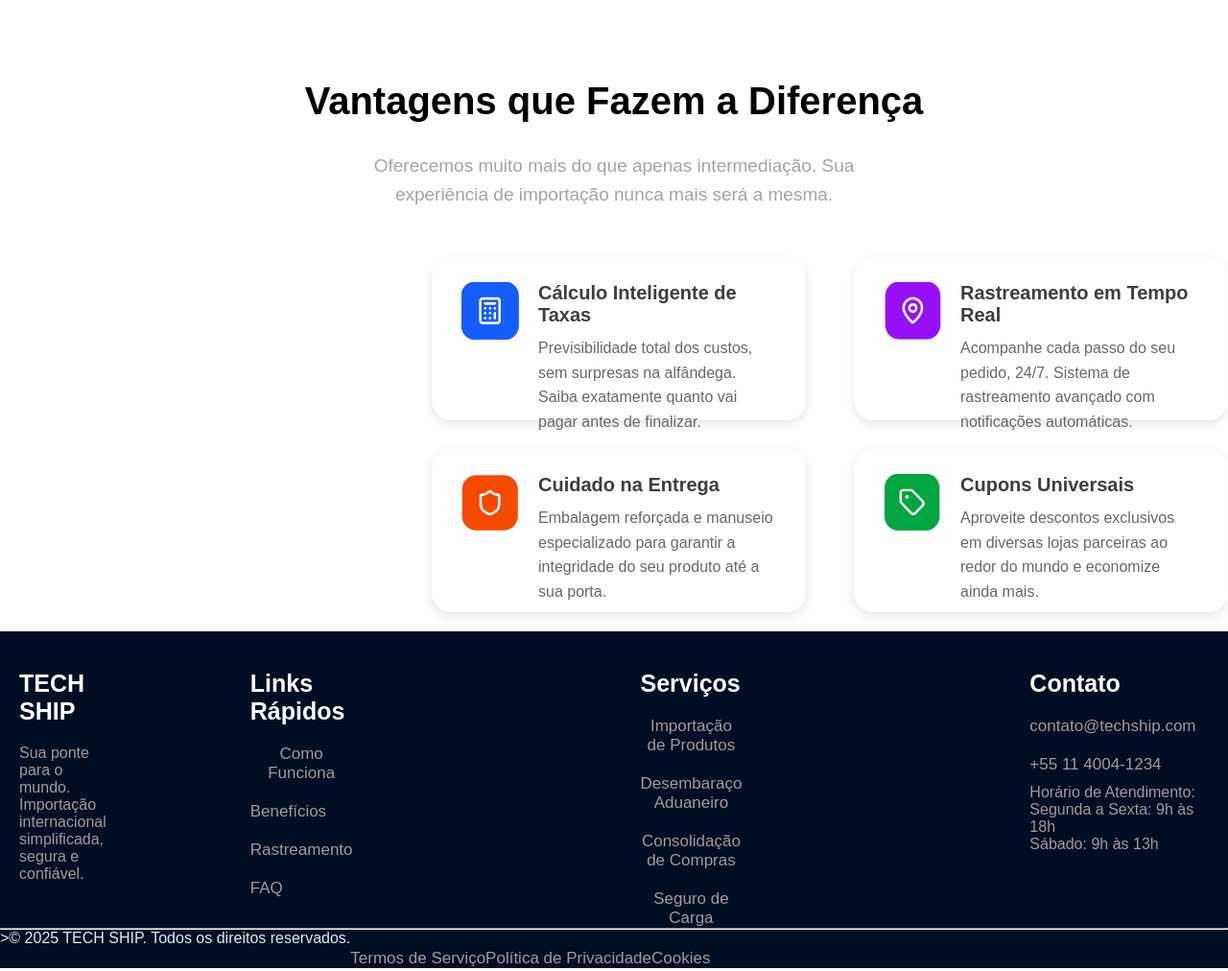
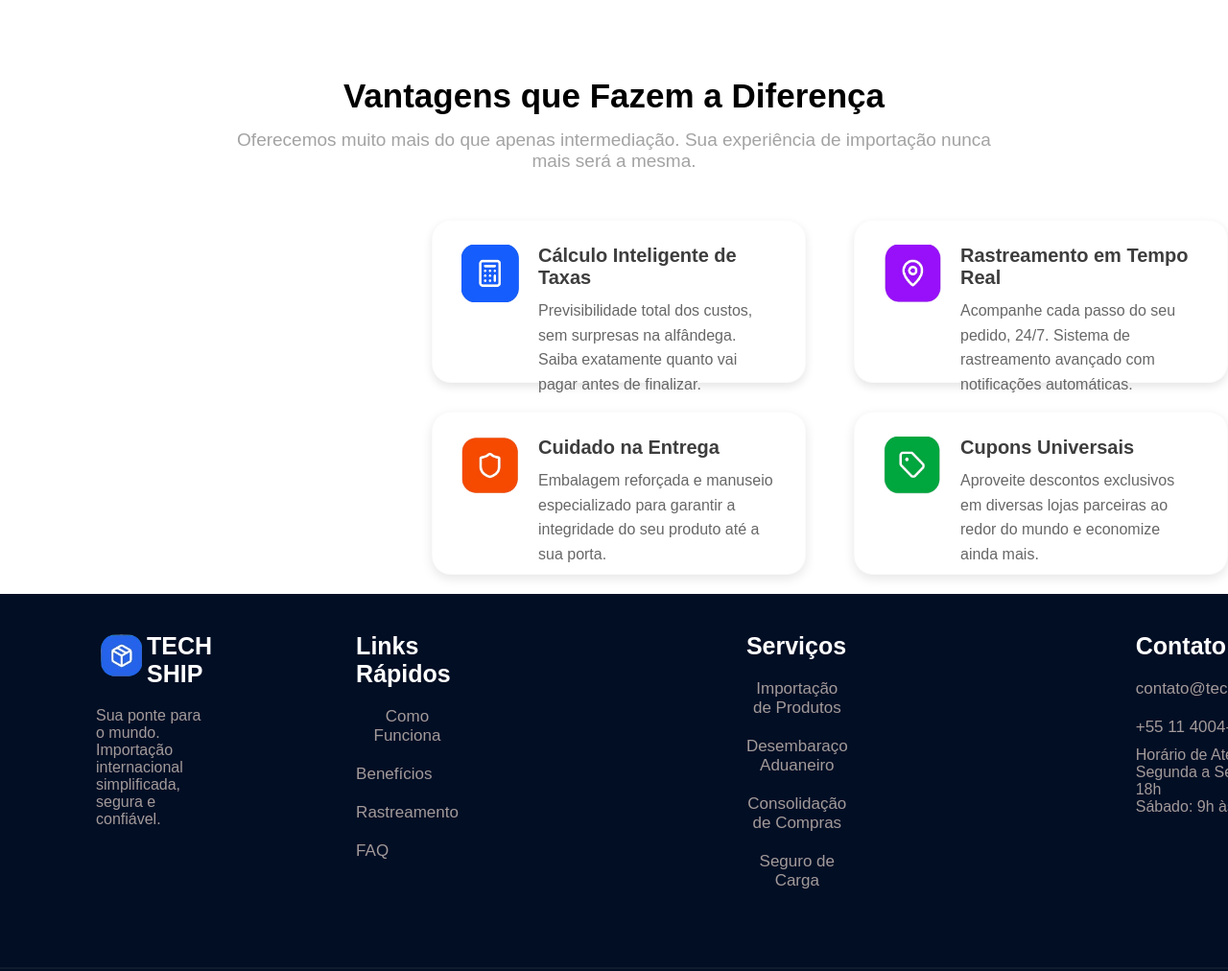
Before and after one commit to GuilhermeBuenoDA/TECH-SHIP, a plain HTML site: page index.html in a window 1280 px wide. Shown: the part 2820-3832 px from the top of the page at 96% size. Drawn offline with Linux system fonts and the light colour scheme.

Commit message:
Co-authored-by: Vinicius Santos <ViniSantosC@users.noreply.github.com> Co-authored-by: GuilhermeBuenoDA <GuilhermeBuenoDA@users.noreply.github.com>

```diff
--- a/index.html
+++ b/index.html
@@ -174,7 +174,8 @@
                             </div>
                             <div>
                                 <p class="titulodivVantagens1">Cálculo Inteligente de Taxas</p>
-                                <p class="textodivvantagens1">Previsibilidade total dos custos, sem surpresas na alfândega. Saiba exatamente quanto vai pagar antes de finalizar.</p>
+                                <p class="textodivvantagens1">Previsibilidade total dos custos, sem surpresas na
+                                    alfândega. Saiba exatamente quanto vai pagar antes de finalizar.</p>
                             </div>
                         </div>
                     </div>
@@ -229,8 +230,12 @@
     <footer>
         <div class="emcima1">
             <div class="t0">
-                <h1 class="titulofo">TECH SHIP</h1>
-                <p class="pmaldito">Sua ponte para o mundo. Importação <br> internacional simplificada, segura e confiável.</p>
+                <div class="footerdivlogo">
+                    <img src="img/LogoTechShip.png" alt="Log">
+                    <h1 class="titulofo">TECH SHIP</h1>
+                </div>
+                <p class="pmaldito">Sua ponte para o mundo. Importação <br> internacional simplificada, segura e
+                    confiável.</p>
                 <button>
                     <img src="" alt="">
                 </button>
@@ -265,10 +270,9 @@
         <hr class="hrmaldito">
         <div class="ultimo">
             <p>>© 2025 TECH SHIP. Todos os direitos reservados.</p>
-            <button>Termos de Serviço</button>
-            <button>Política de Privacidade</button>
-            <button>Cookies</button>
-        </div>
+            <button class="b1">Termos de Serviço</button>
+            <button class="b2">Política de Privacidade</button>
+            <button class="b3">Cookies</button>
         </div>
     </footer>
     <script src="script.js"></script>
--- a/style.css
+++ b/style.css
@@ -7,7 +7,7 @@
     --color-azul: rgb(11, 92, 243);
     --color-grey: rgb(61, 61, 61);
     --color-cinza-claro: rgb(104, 103, 103);
-    --transparente  : transparent;
+    --transparente: transparent;
     --texto-embaixo: rgb(123, 138, 150);
     --color-linha: rgb(226, 226, 226);
     --background-button-laranja: rgb(255, 94, 0);
@@ -241,7 +241,7 @@ header h1 {
 }
 
 .tituloimportar {
-    font-size: 40px;
+    font-size: 36px;
     font-weight: bold;
     font-family: Arial, Helvetica, sans-serif;
     color: var(--color-black);
@@ -375,6 +375,7 @@ header h1 {
     color: var(--color-black);
     padding-bottom: 10px;
 }
+
 .tokito4 {
     font-family: Arial, Helvetica, sans-serif;
     font-size: x-large;
@@ -382,12 +383,14 @@ header h1 {
     padding-left: 50px;
     padding-top: 33px;
 }
+
 .tokito5 {
     font-family: Arial, Helvetica, sans-serif;
     font-size: large;
     color: var(--color-cinza-claro);
     padding-left: 50px;
 }
+
 .tokito6 {
     margin-left: 50px;
     padding-right: 500px;
@@ -400,11 +403,18 @@ header h1 {
     margin-bottom: 15px;
     cursor: pointer;
 }
+
 .tokito7 {
-    background: linear-gradient(50deg, var(--tokito-co), var(--tokito-cor));
+    background: blue, red;
+    /* Duas cores de fundo */
+    background-size: 50% 100%;
+    /* Cada cor ocupa metade da largura */
+    background-position: 0 0, 100% 0;
+    /* Posiciona a azul na esquerda e a vermelha na direita */
+    background-repeat: no-repeat;
     padding-right: 100px;
     margin-left: 75px;
-    padding-bottom:25px;
+    padding-bottom: 25px;
     padding-top: 15px;
 }
 
@@ -420,7 +430,7 @@ header h1 {
 }
 
 .tiituloVantagens1 {
-    font-size: 40px;
+    font-size: 35px;
     font-weight: bold;
     font-family: Arial, Helvetica, sans-serif;
     margin-top: 80px;
@@ -429,16 +439,15 @@ header h1 {
 }
 
 .tiituloVantagens2 {
-    margin-top: 30px;
+    margin-top: 15px;
     font-size: 19px;
     color: rgb(163, 163, 163);
     text-align: center;
-    max-width: 600px;
+    max-width: 800px;
     margin-left: auto;
     margin-right: auto;
-    word-wrap: break-word;
+
     font-family: Arial, Helvetica, sans-serif;
-    line-height: 30px;
 }
 
 .divmãeVantagensDiferença {
@@ -465,6 +474,7 @@ header h1 {
     box-shadow: 0 6px 15px rgba(0, 0, 0, 0.2);
     border-color: rgba(209, 209, 209, 0.2);
 }
+
 .divVantagens2 {
     background-color: var(--bacground-color-white);
     border: 1px solid rgb(209, 209, 209, 0.1);
@@ -477,7 +487,7 @@ header h1 {
     margin-left: 50px;
     margin-top: 50px;
     font-family: Arial, Helvetica, sans-serif;
-    box-shadow: 0px 4px 10px rgba(0, 0, 0, 0.1) ;
+    box-shadow: 0px 4px 10px rgba(0, 0, 0, 0.1);
     transition: box-shadow 0.3 ease, border-color 0.3 ease;
 }
 
@@ -557,18 +567,26 @@ header h1 {
     line-height: 1.6;
 }
 
-/*inicio Vantagens que Fazem a Diferença fim*/
+/*Vantagens que Fazem a Diferença fim*/
 
 /*main final*/
 
 /* footer inicio */
+
 footer {
-    background-color:rgb(2, 14, 36);
+    background-color: rgb(2, 14, 36);
     font-family: Arial, Helvetica, sans-serif;
 }
 
 footer p {
     color: rgb(225, 234, 241);
+}
+
+.footerdivlogo {
+    display: flex;
+}
+.footerdivlogo img {
+    height: 50px;
 }
 
 footer h1 {
@@ -581,11 +599,17 @@ footer button {
     color: rgb(163, 154, 154);
     border: none;
     background-color: var(--transparente);
-    margin-top: 20px ;
-    transition: color 0,3s;
+    margin-top: 20px;
+    transition: color 0, 3s;
     cursor: pointer;
     font-size: 17px;
+    transition: all 0.5s ease;
 }
+footer button:hover{
+    border-bottom: 3px solid white ;
+    border-radius: 5px;
+}
+
 footer button:hover {
     color: aliceblue;
 }
@@ -595,37 +619,68 @@ footer button:hover {
     padding-top: 40px;
 
 }
+
 .pmaldito {
     margin-top: 20px;
     color: rgb(163, 154, 154);
 }
+
 .ultimo {
     display: flex;
+    align-items:center;
+}
+.ultimo p {
+    margin-left: 20px;
+}
+.b1 {
+    margin-left: auto;
+    margin-right: 90px;
+    margin-bottom: 20px;
+    transition: all 1s ease;
+}
+
+.b3 {
+    margin-right: 150px;
+    margin-bottom: 20px;
+}
+.b2 {
+    margin-right: 50px;
+    margin-bottom: 20px;
 }
 .t0 {
-    margin-left: 20px;
+    margin-left: 100px;
 }
+
 .t1 {
     margin-left: 150px;
     margin-right: 150px;
 }
+
 .t2 {
     margin-right: 150px;
     margin-left: 150px;
 }
+
 .t3 {
     margin-right: 150px;
     margin-left: 150px;
 }
+
 .t4 {
     margin-right: 50px;
     margin-left: 150px;
 }
+
 .to {
     margin-top: 10px;
-    color: rgb(163, 154, 154) ;
+    color: rgb(163, 154, 154);
 }
+
 .hrmaldito {
-    color: ;
+    margin-top: 80px;
+    margin-top: 80px;
+    border: none;
+    border-top: 2px solid rgba(76, 80, 88, 0.2);
 }
+
 /*Tecnologias de Última Geração*/
```
Also changed, not shown: img/LogoTechShip.png (added).
